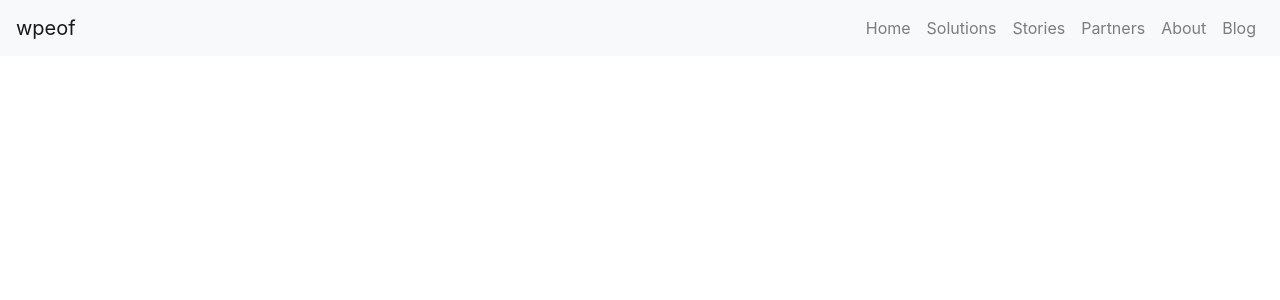
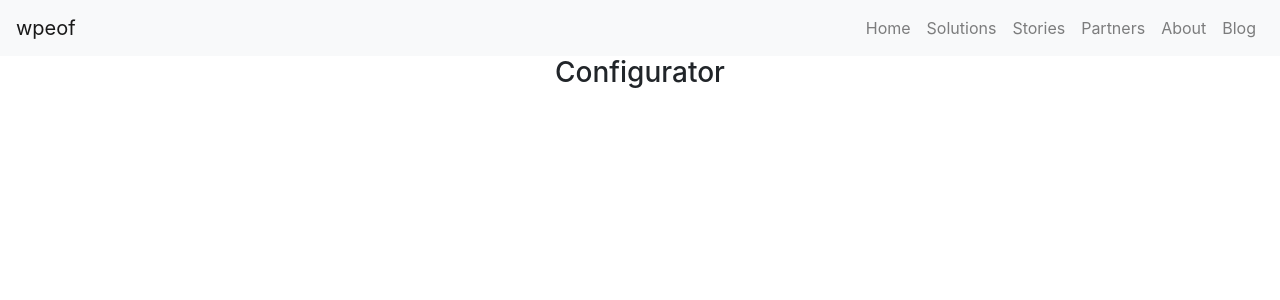
Before and after one commit to Jaguso/react-bellotero, a React app: page /config in a window 1280 px wide. Shown: the top 300 px of the page. Built offline with nearby package versions, Linux system fonts and the light colour scheme.

Commit message:
configured router

```diff
--- a/package.json
+++ b/package.json
@@ -44,6 +44,7 @@
     "react-app-polyfill": "^0.2.1",
     "react-dev-utils": "^7.0.3",
     "react-dom": "^16.8.2",
+    "react-router-dom": "^4.3.1",
     "resolve": "1.10.0",
     "sass-loader": "7.1.0",
     "style-loader": "0.23.1",
--- a/src/App.js
+++ b/src/App.js
@@ -1,13 +1,12 @@
 import React, { Component } from 'react';
 import './App.css';
-
-import Navbar from './components/navbar/Navbar';
+import Routes from './Routes';
 
 class App extends Component {
   render() {
     return (
       <div>
-        <Navbar/>
+        <Routes/>
       </div>
     );
   }
--- /dev/null
+++ b/src/Routes.js
@@ -0,0 +1,26 @@
+import React, { Component } from 'react';
+import { BrowserRouter as Router, Route } from 'react-router-dom';
+
+import Navbar from './components/navbar/Navbar';
+import Testimonial from './components/testimonial/Testimonial';
+import Configurator from './components/configurator/Configurator';
+
+class Routes extends Component {
+
+  render() {
+    return(
+      <Router>
+        <main>
+          <Navbar/>
+          <div className="contaiener text-center">
+            <Route exact path="/" component={Testimonial} />
+            <Route exact path="/config" component={Configurator} />
+          </div>
+
+        </main>
+      </Router>
+    );
+  }
+}
+
+export default Routes
--- /dev/null
+++ b/src/components/configurator/Configurator.js
@@ -0,0 +1,11 @@
+import React, { Component } from 'react';
+
+class Configurator extends Component {
+  render() {
+    return (
+      <h3>Configurator</h3>
+    );
+  }
+}
+
+export default Configurator;
--- /dev/null
+++ b/src/components/testimonial/Testimonial.js
@@ -0,0 +1,13 @@
+import React, { Component } from 'react';
+
+class Testimonial extends Component {
+  render() {
+    return (
+      <div>
+        <h3>this is sparta</h3>
+      </div>
+    );
+  }
+}
+
+export default Testimonial;
```
Also changed, not shown: 1 other file (tests, documents, lock files or other folders).
